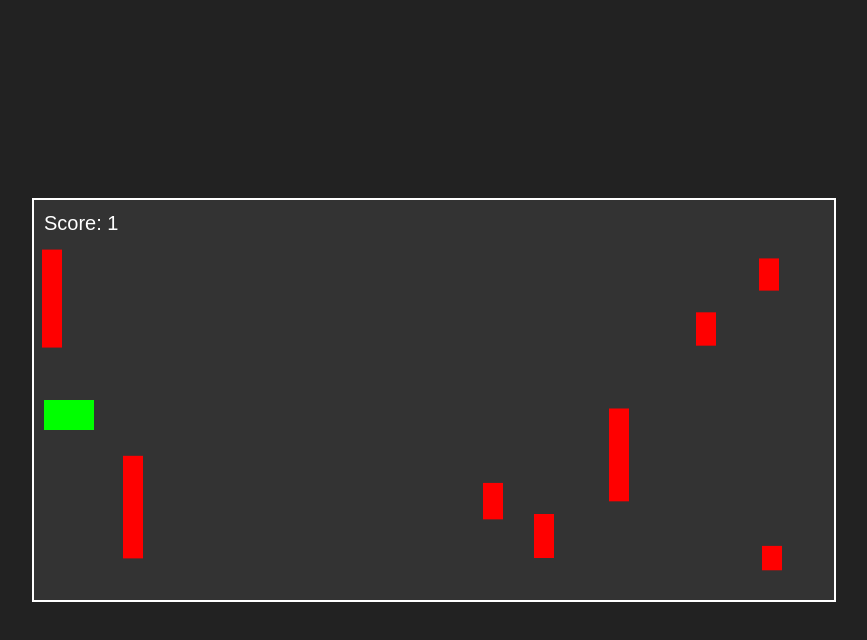
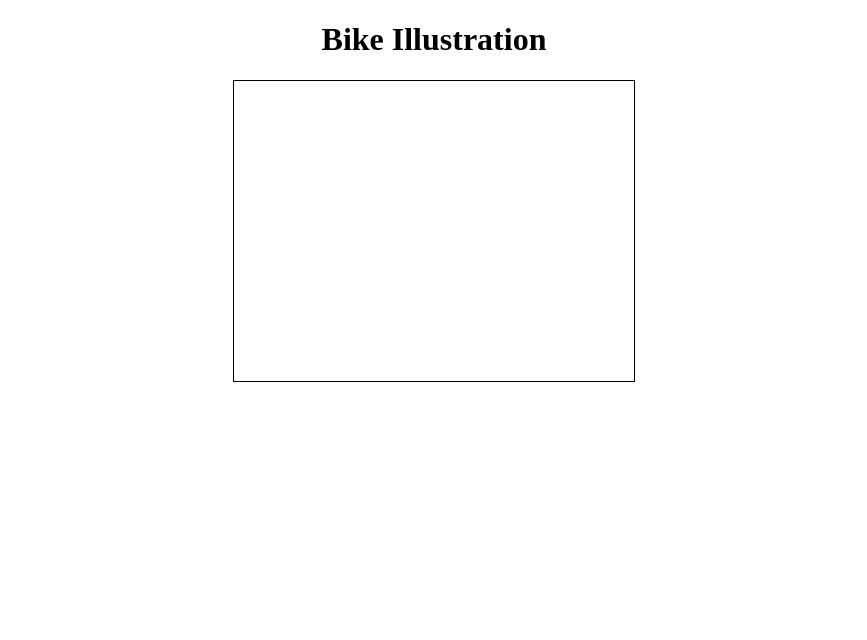
Before and after one commit to achsulav/webapp, a plain HTML site: page index.html in a window 1280 px wide. Shown: the whole page, without its empty margins (206-1073 px from the left). Drawn offline with Linux system fonts and the light colour scheme.

Commit message:
Update index.html

```diff
--- a/index.html
+++ b/index.html
@@ -3,13 +3,18 @@
 <head>
     <meta charset="UTF-8">
     <meta name="viewport" content="width=device-width, initial-scale=1.0">
-    <title>Bike Game</title>
-    <link rel="stylesheet" href="style.css">
+    <title>Bike Illustration</title>
+    <style>
+        canvas {
+            border: 1px solid #000;
+            display: block;
+            margin: 20px auto;
+        }
+    </style>
 </head>
 <body>
-    <div class="game-container">
-        <canvas id="gameCanvas"></canvas>
-    </div>
+    <h1 style="text-align: center;">Bike Illustration</h1>
+    <canvas id="bikeCanvas" width="400" height="300"></canvas>
     <script src="script.js"></script>
 </body>
 </html>
```
